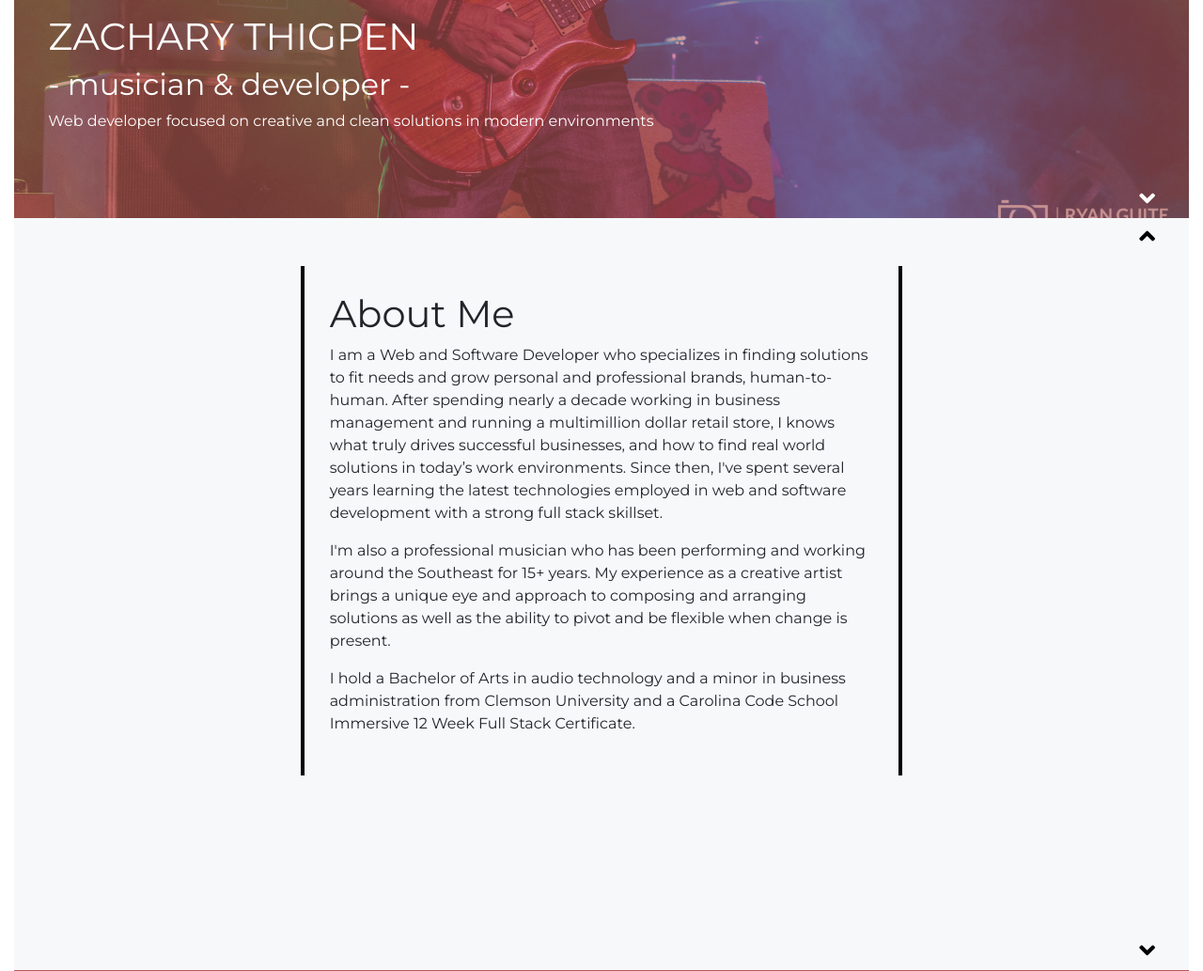
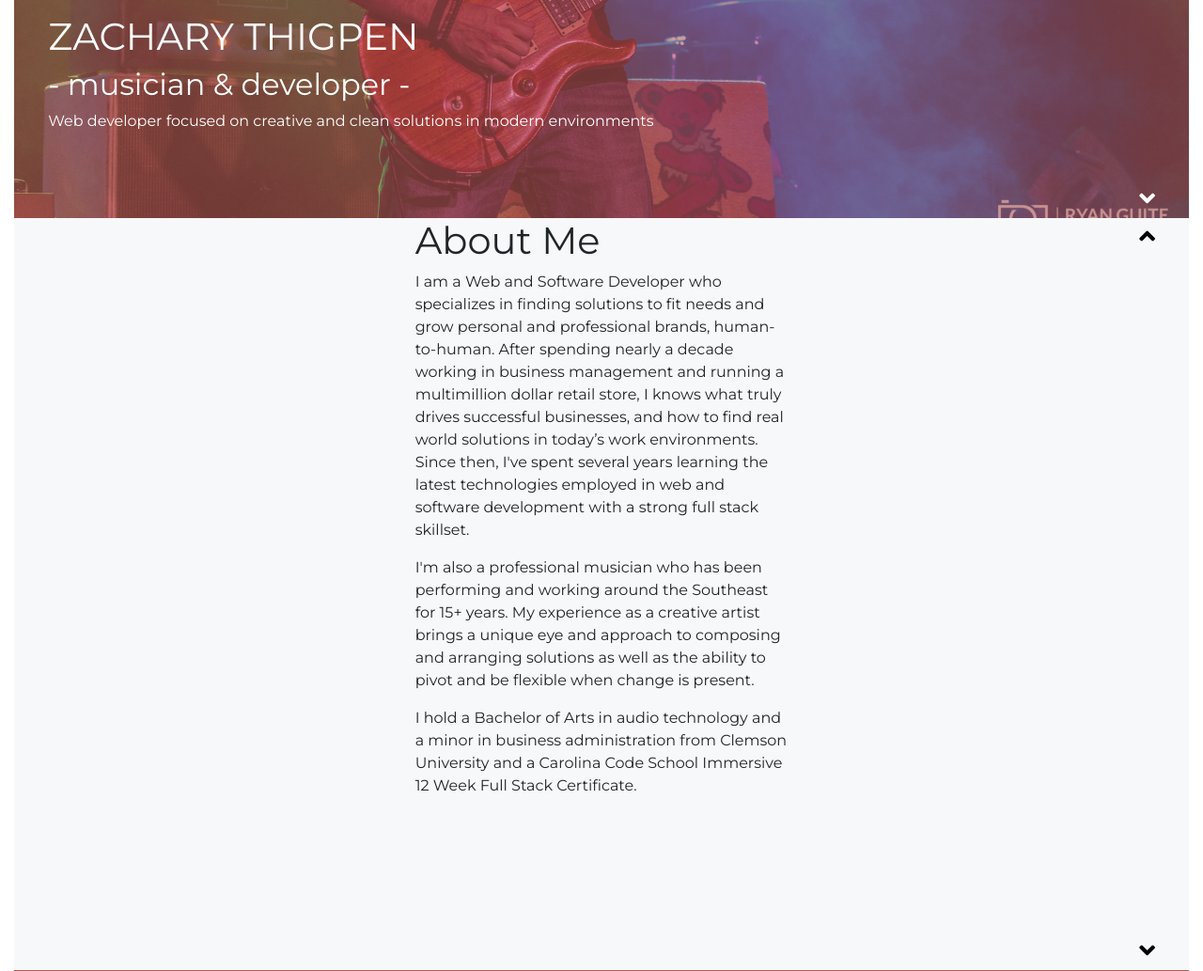
Before and after one commit to Fluffhead88/thigpen-portfolio, a Django app: page / in a window 1280 px wide. Shown: the part 568-1601 px from the top of the page at 94% size. Run offline with Django 3.2, Linux system fonts and the light colour scheme; some libraries are stand-ins or nearby versions.

Commit message:
changed column sizing on about me section

```diff
--- a/app/templates/index.html
+++ b/app/templates/index.html
@@ -45,9 +45,9 @@
 </a>
 
       <div class="row">
-        <div class="col-3"></div>
+        <div class="col-4"></div>
 
-        <div class="col-6">
+        <div class="col-4">
           <h1>About Me</h1>
           <p>I am a Web and Software Developer who specializes in finding solutions to fit needs and grow personal and professional brands, human-to-human. After spending nearly a decade working in business management and
             running a multimillion dollar retail store, I knows what truly drives successful businesses, and how to find real world solutions in today’s work environments. Since then, I've spent several years learning the latest technologies employed
@@ -57,7 +57,7 @@
           <p>I hold a Bachelor of Arts in audio technology and a minor in business administration from Clemson University and a Carolina Code School Immersive 12 Week Full Stack Certificate.</p>
         </div>
 
-        <div class="col-3"></div>
+        <div class="col-4"></div>
       </div>
     </section>
 
```
